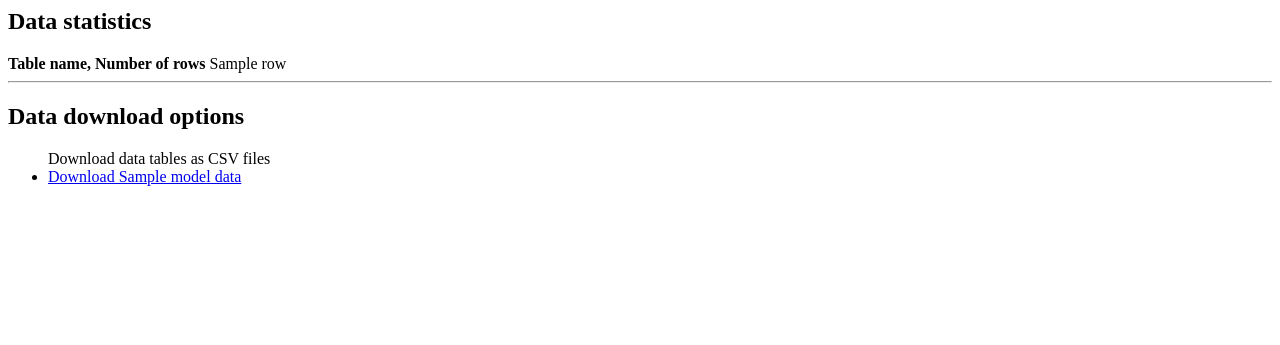
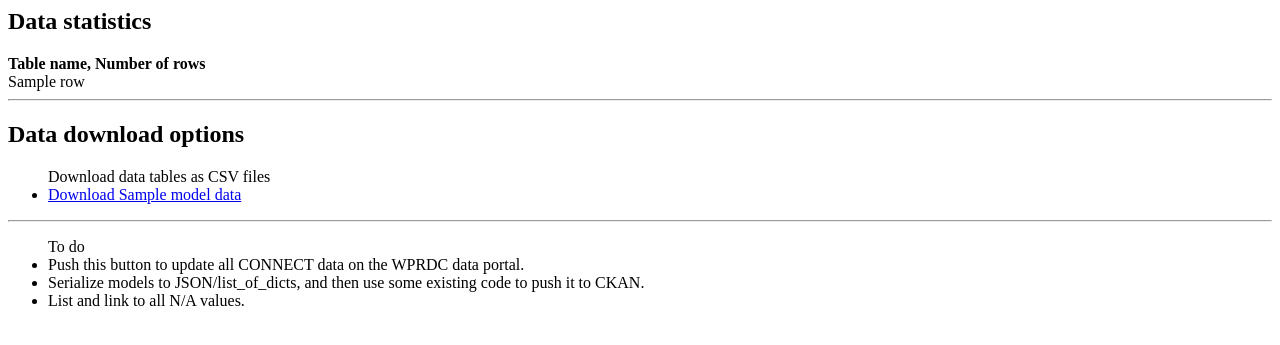
Before and after one commit to WPRDC/connect-bitkeeper, a Python web app: template templates/bitkeeper/index.html in a window 1280 px wide. Shown: the top 345 px of the page. Run offline with Jinja, Linux system fonts and the light colour scheme; the template is opened without the code that fills it: most values are stand-ins (such as "Sample title", 1, 10 or a date in 2020).

Commit message:
Update index.html template

```diff
--- a/templates/bitkeeper/index.html
+++ b/templates/bitkeeper/index.html
@@ -2,7 +2,7 @@
 
     <body>
         <h2>Data statistics</h2>
-        <b>Table name, Number of rows</b>
+        <b>Table name, Number of rows</b><br>
         {% for row in table_stats %}
             {{ row }}<br>
         {% endfor %}
@@ -13,5 +13,11 @@
             <li><a href="/bitkeeper/{{ model }}/csv">Download {{ model }} data</a></li>
         {% endfor %}
         </ul>
+        <hr>
+        <ul>To do
+            <li>Push this button to update all CONNECT data on the WPRDC data portal.
+            <li>Serialize models to JSON/list_of_dicts, and then use some existing code to push it to CKAN.
+            <li>List and link to all N/A values.
+        </ul>
     </body>
 </html>
```
